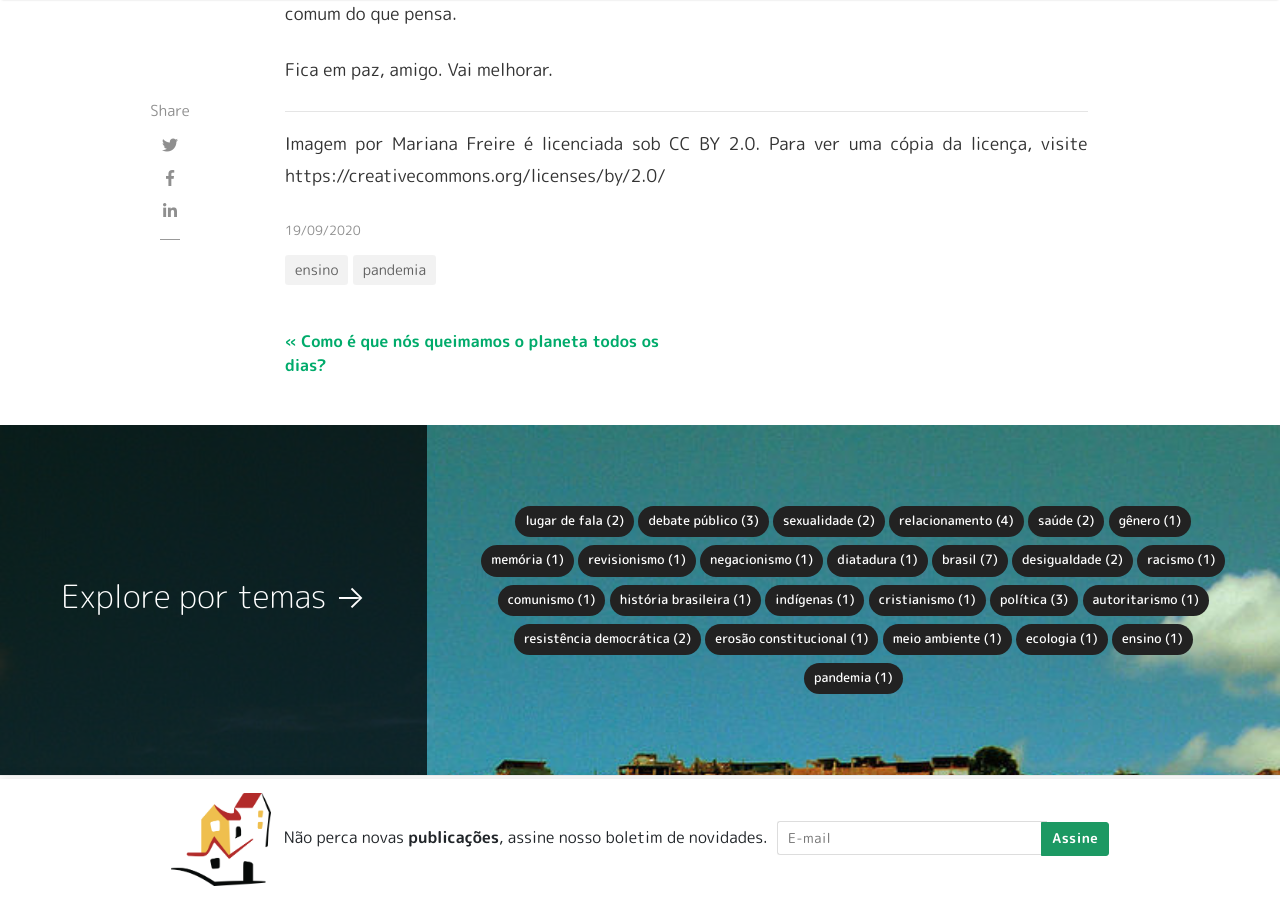
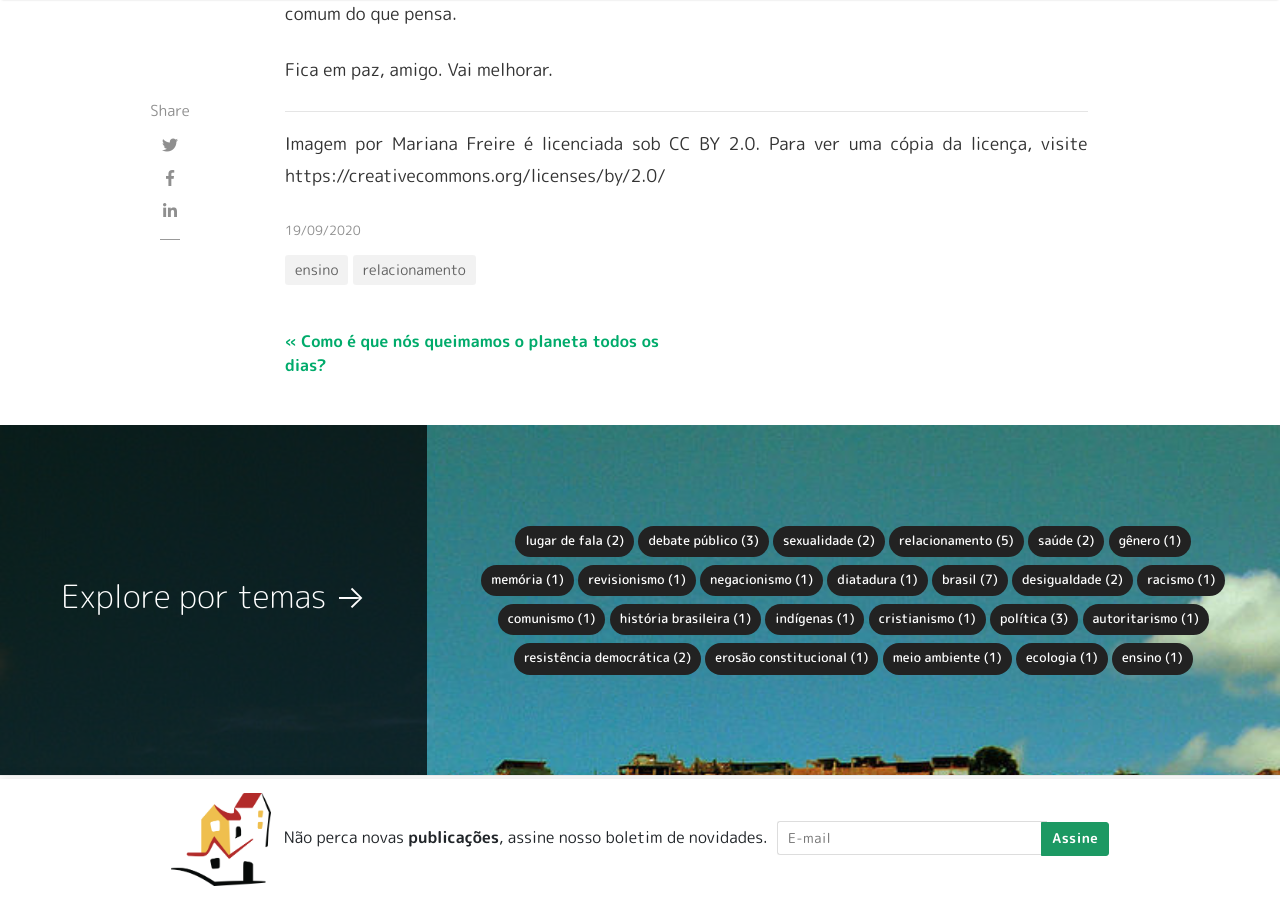
Before and after one commit to rafaelabcaffaro/republiqueta.github.io, a Jekyll site: the page built from _posts/2020-09-19-ensino-distante.md, in a window 1280 px wide and 900 px high, scrolled down 3265 px. Built offline with Jekyll 4.4.1, drawn with Linux system fonts in a browser that asks for light colours; nearby versions of some CDN libraries; some web fonts are replaced; comment, search, counter and statistics services are not loaded; grey boxes are pictures that could not be loaded.

Commit message:
Update 2020-09-19-ensino-distante.md

```diff
--- a/_posts/2020-09-19-ensino-distante.md
+++ b/_posts/2020-09-19-ensino-distante.md
@@ -5,7 +5,7 @@ author: mari
 description: um problema que não é só seu
 categories:
   - ensino
-  - pandemia
+  - relacionamento
 image: assets/images/ensino_distante.jpg
 ---
 # o ensino que distancia
```
